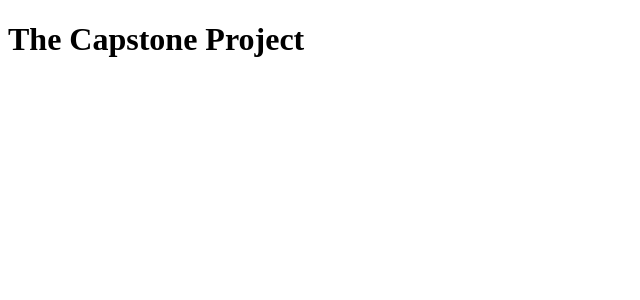
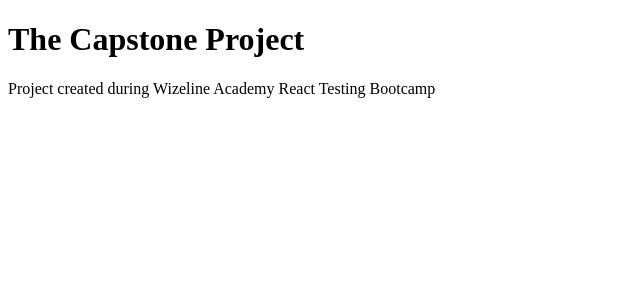
Before and after one commit to wizelineacademy/react-testing-bootcamp-cp-2022, a React (Create React App) app: page / in a window 1280 px wide. Shown: the top 300 px of the page, without its empty margins (0-640 px from the left). Built offline with nearby package versions, Linux system fonts and the light colour scheme.

Commit message:
LandingPage Test footer tests

```diff
--- a/src/Pages/LandingPage/LandingPage.jsx
+++ b/src/Pages/LandingPage/LandingPage.jsx
@@ -7,6 +7,11 @@ const LandingPage = () => {
         <h1>The Capstone Project</h1>
       </header>
       <main></main>
+      <footer>
+        <span>
+          Project created during Wizeline Academy React Testing Bootcamp
+        </span>
+      </footer>
     </div>
   );
 };
```
Also changed, not shown: 1 other file (tests, documents, lock files or other folders).
